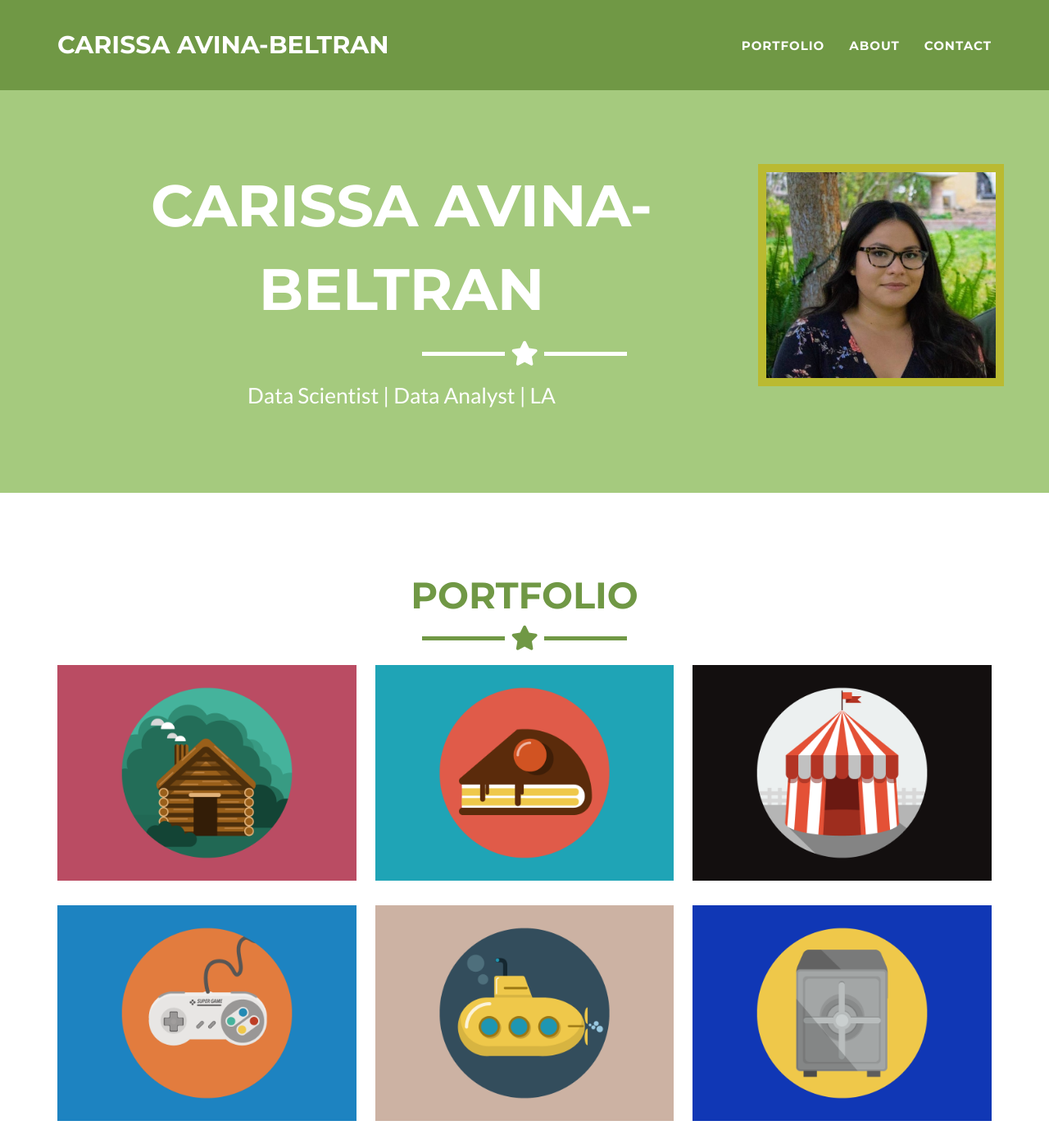
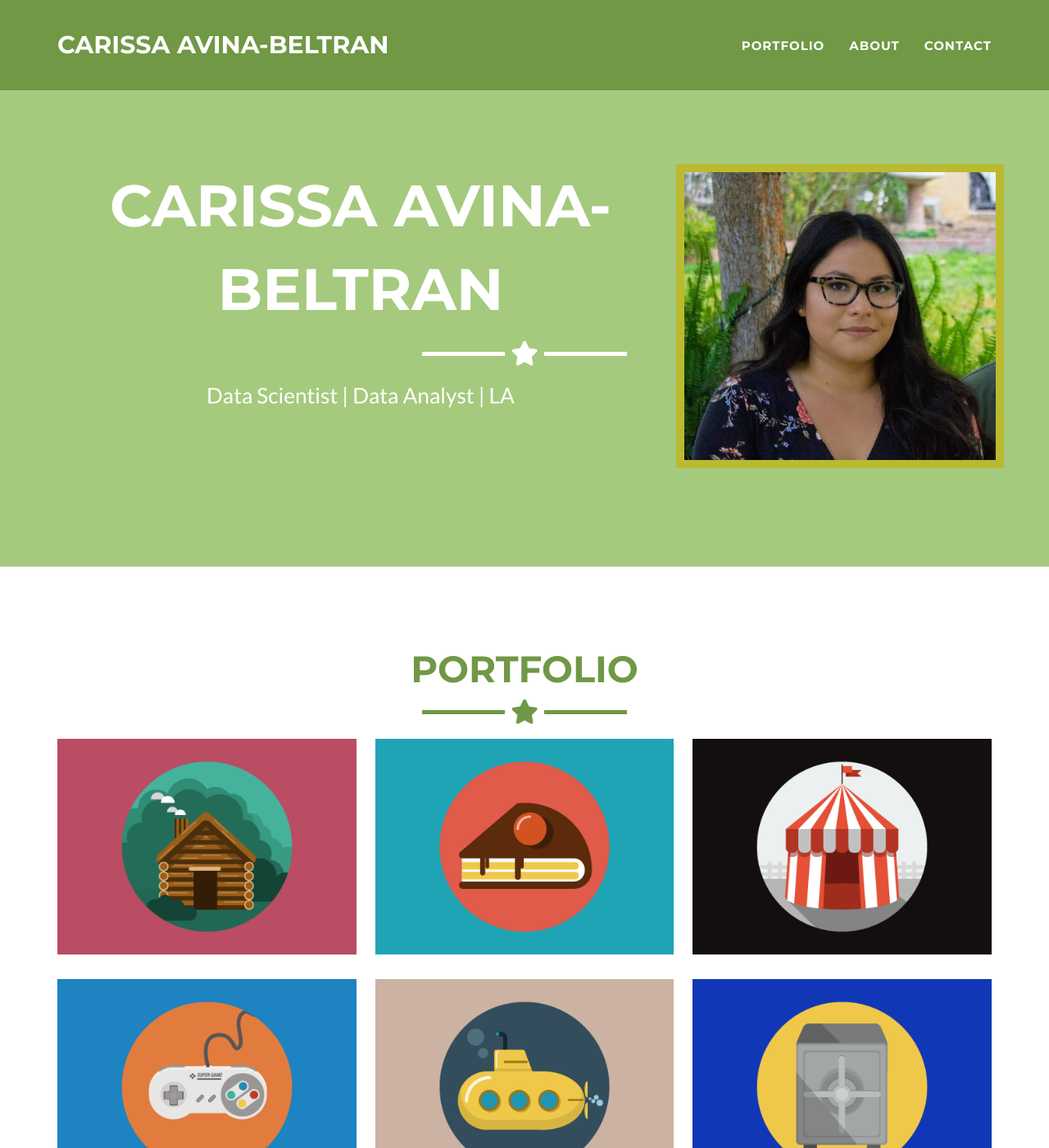
Before and after one commit to carissaavina/carissaavina.github.io, a Jekyll site: the page built from _posts/2014-07-18-project-1.markdown, in a window 1280 px wide and 1400 px high. Shown: the whole window at 82% size. Built offline with Jekyll 4.4.1, drawn with Linux system fonts in a browser that asks for light colours.

Commit message:
Update header.html

```diff
--- a/_includes/header.html
+++ b/_includes/header.html
@@ -4,8 +4,8 @@
   <style>
       .profile-pic {
         /*border-radius: 45%; */
-        width: 300px;
-        height: 271px;
+        width: 400px;
+        height: 371px;
         border: 10px solid #baba31;
       }
    </style>
```
